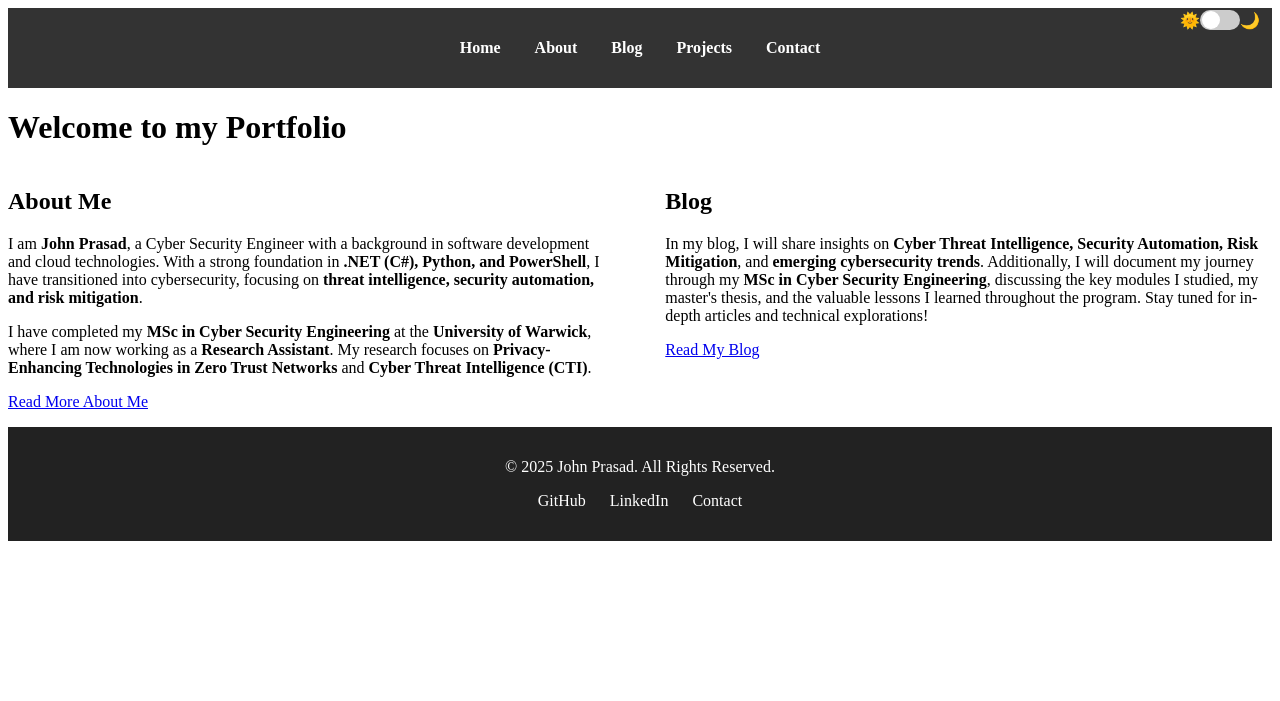
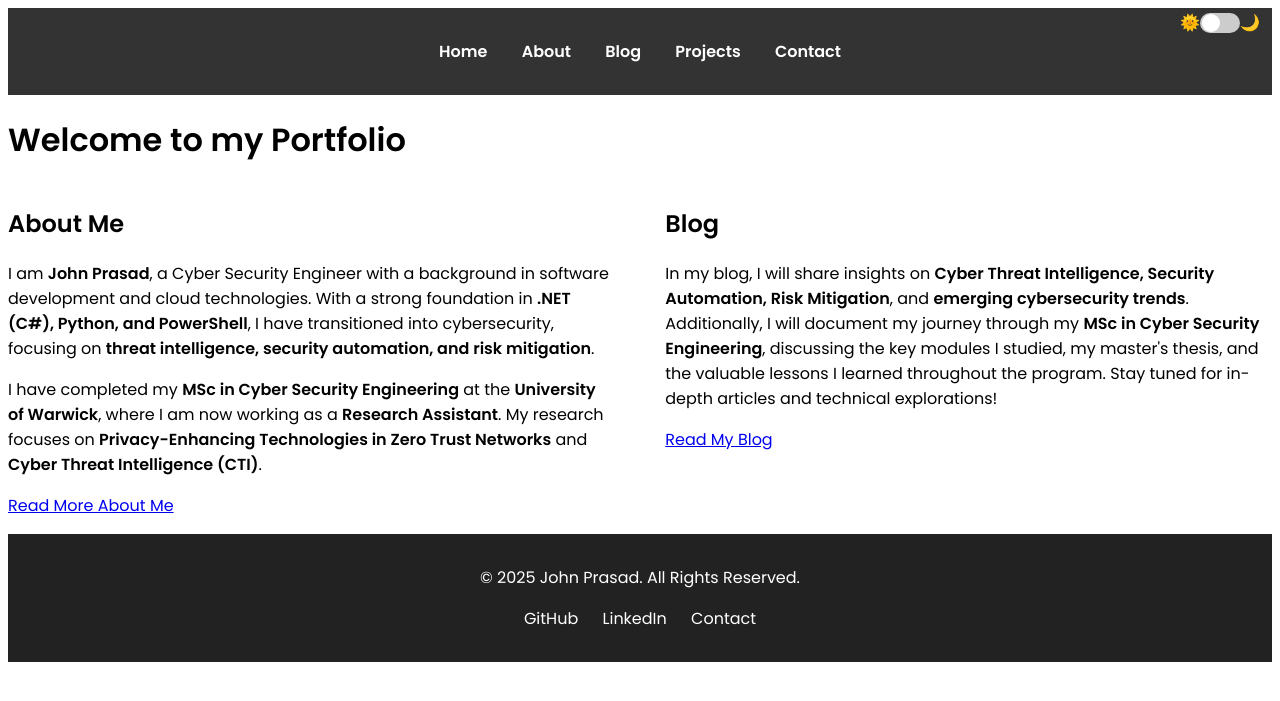
Before and after one commit to barrryblock/barrryblock.github.io, a Jekyll site: the page built from index.md, in a window 1280 px wide. Shown: the top 701 px of the page. Built offline with Jekyll 4.4.1, drawn with Linux system fonts in a browser that asks for light colours; our own code applies the rules of GitHub Pages for plain Markdown files.

Commit message:
changed font

```diff
--- a/_layouts/default.html
+++ b/_layouts/default.html
@@ -4,8 +4,14 @@
     <meta charset="UTF-8">
     <meta name="viewport" content="width=device-width, initial-scale=1.0">
     <title>{{ page.title }}</title>
+    <link rel="stylesheet" href="https://fonts.googleapis.com/css2?family=Poppins:wght@300;400;600&display=swap">
     <link rel="stylesheet" href="/assets/css/style.css">
     <script src="/assets/js/darkmode.js"></script>
+    <style>
+        body {
+            font-family: 'Poppins', sans-serif;
+        }
+    </style>
 </head>
 <body>
     {% include header.html %} <!-- Ensure this exists -->
```
